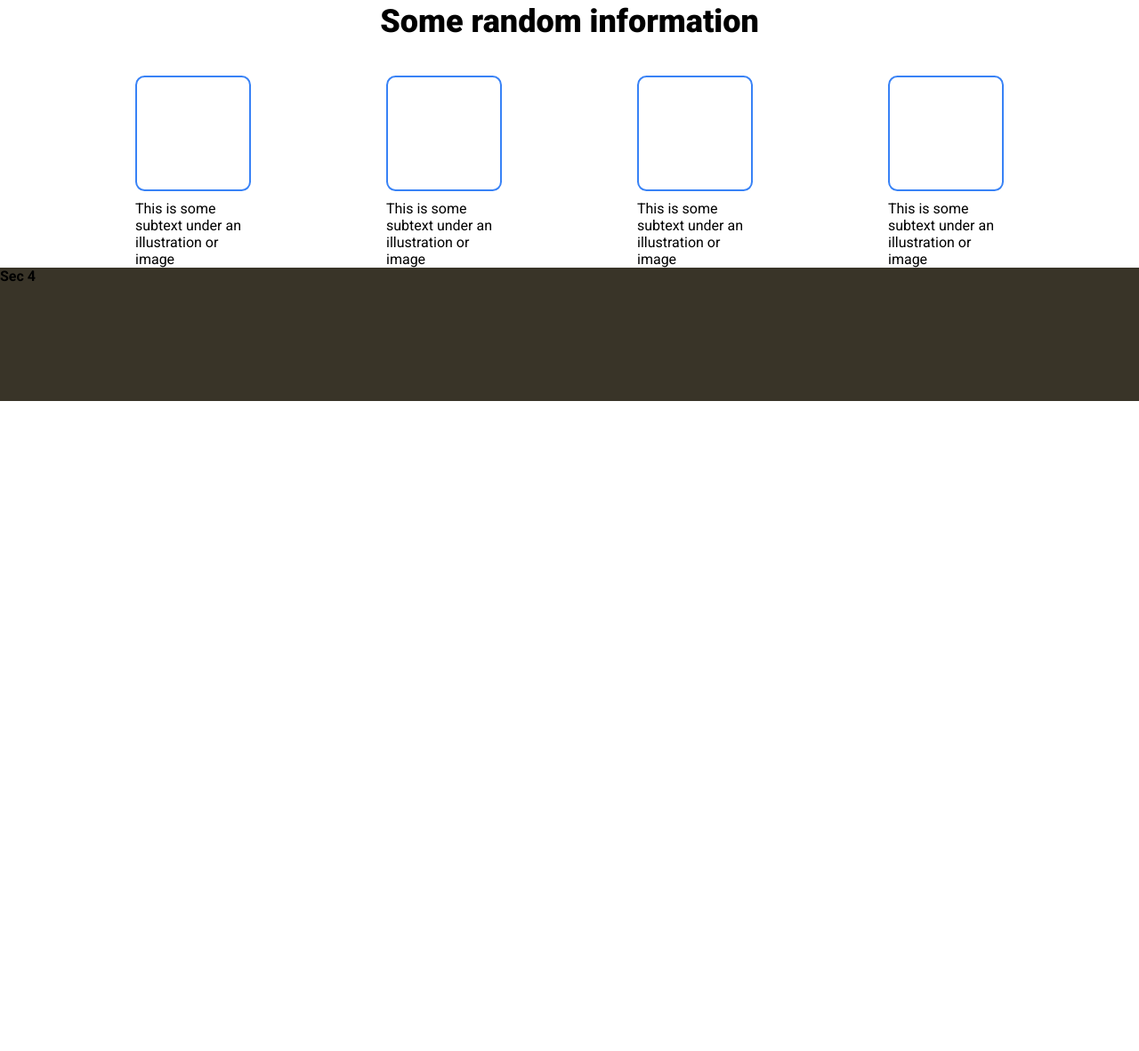
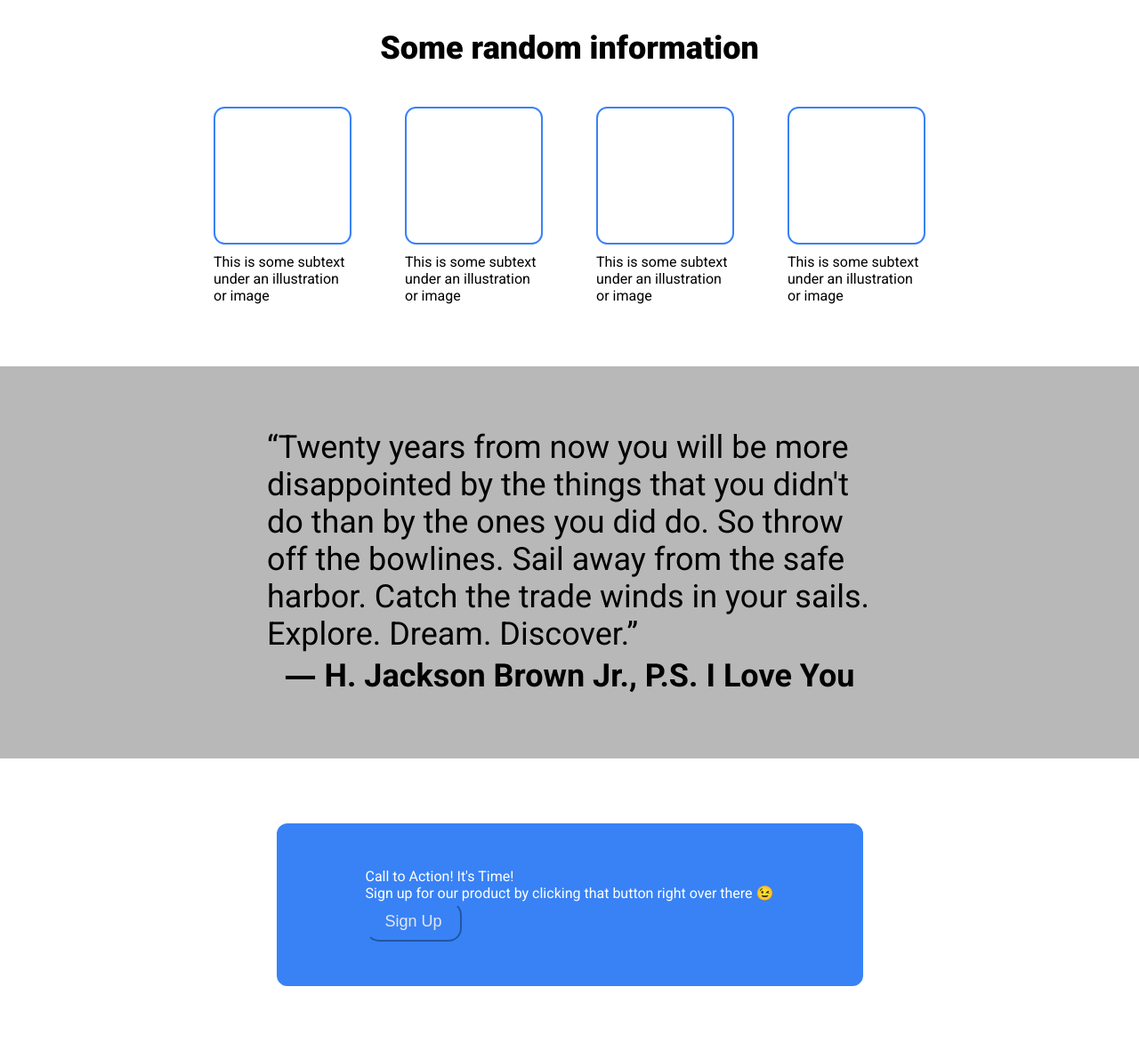
Before and after one commit to Eyob-Dejene/Grace-tech, a plain HTML site: page index.html in a window 1280 px wide. Shown: the part 475-1657 px from the top of the page at 89% size. Before the commit the page ends 926 px from the top, so only its background shows below. Drawn offline with Linux system fonts and the light colour scheme.

Commit message:
Adding new section

```diff
--- a/index.html
+++ b/index.html
@@ -36,12 +36,21 @@
        <div class="box1"></div>
     </div>
     <div class="box-disc">
-        <div class="bdisc">This is some subtext under an illustration or image</div>
+        <div class="bdisc"><p>This is some subtext under an illustration or image</p></div>
         <div class="bdisc">This is some subtext under an illustration or image</div>
         <div class="bdisc">This is some subtext under an illustration or image</div>
         <div class="bdisc">This is some subtext under an illustration or image</div>
     </div>
-    <div class="sec4"> <h4>Sec 4</h4></div>
+    <div class="qoute"> “Twenty years from now you will be more disappointed by the things that you didn't do than by the ones you did do. So throw off the bowlines. Sail away from the safe harbor. Catch the trade winds in your sails. Explore. Dream. Discover.”
+        <div class="saidby"><b>― H. Jackson Brown Jr., P.S. I Love You</b></div>
+
+        </div>
+        <div class="calltoaction">
+           <div class="calldisc"> Call to Action! It's Time!
+           <p>Sign up for our product by clicking that button right over there 😉</p>
+           <div class="ctabtn"><button>Sign Up</button></div>
+        </div>
+        </div>
 
 
 </body>
--- a/style.css
+++ b/style.css
@@ -22,6 +22,7 @@ a {
     background-color: #1f2937;
     justify-content: space-around;
     align-items: center;
+    gap:110px;
 }
 .logo {
     font-size: 24px;
@@ -34,10 +35,12 @@ a {
     display: flex;
     background-color: #1f2937;
     height: 430px;
-    justify-content: space-around;
+    justify-content: center;
     align-items: center;
+    gap:110px;
 }
 .hero-img {
+    align-self: center;
 }
 .hero-text {
     background-color: #1f2937;
@@ -48,6 +51,7 @@ a {
     size: 18px;
     align-self: center;
     line-height: 1.1;
+    padding-top: 70px;
 }
 .hero-disc {
     display: flex;
@@ -55,15 +59,21 @@ font-size: 18px;
 color: #e5e7eb;
 align-self: start;
 }
-.sec3 {
+
+.qoute {
+    flex-direction: column;
     display: flex;
-    background-color: #0c0d0d;
-    height: 150px;
+    justify-content: center;
+    align-items: center;
+    background-color: #b8b8b8;
+    padding: 70px 300px;
+    font-size: 36px;
+    font-weight: light;
+
 }
-.sec4 {
-    display: flex;
-    background-color: #393428;
-    height: 150px;
+.saidby {
+align-items: end;
+
 }
 button {
     background-color: #3882f6;
@@ -77,13 +87,15 @@ button {
 }
 .boxes {
     display: flex;
-    justify-content: space-evenly;
+    justify-content: center;
     align-items: center;
     flex-wrap: wrap;
+    gap:60px;
+
 }
 .box1 {
-    width: 130px;
-    height: 130px;
+    width: 155px;
+    height: 155px;
     border-color: #3882f6;
     border-width: 2px;
     border-radius: 8%;
@@ -92,11 +104,13 @@ button {
 }
 .box-disc {
     display: flex;
-justify-content: space-evenly;
+justify-content: center;
 align-items: center;
+padding-bottom: 70px;
+gap:60px;
 }
 .bdisc {
-    max-width: 130px;
+    max-width: 155px;
     padding-top: 10px;
 }
 .info-header {
@@ -106,5 +120,23 @@ align-items: center;
     font-weight: 900;
     font-size: 36px;
     margin: 15px;
-    padding-bottom: 25px;
+    padding:30px;
 }
+.calltoaction {
+    display: flex;
+    justify-content: center;
+    align-items: center;
+    padding: 70px 140px;
+}
+.calldisc {
+    border-style: solid;
+    background-color: #3882f6;
+    border-radius: 15px;
+    color: #fff;
+    padding: 50px 100px;
+
+}
+.ctabtn {
+    display: flex;
+    align-self: end;
+}
```
